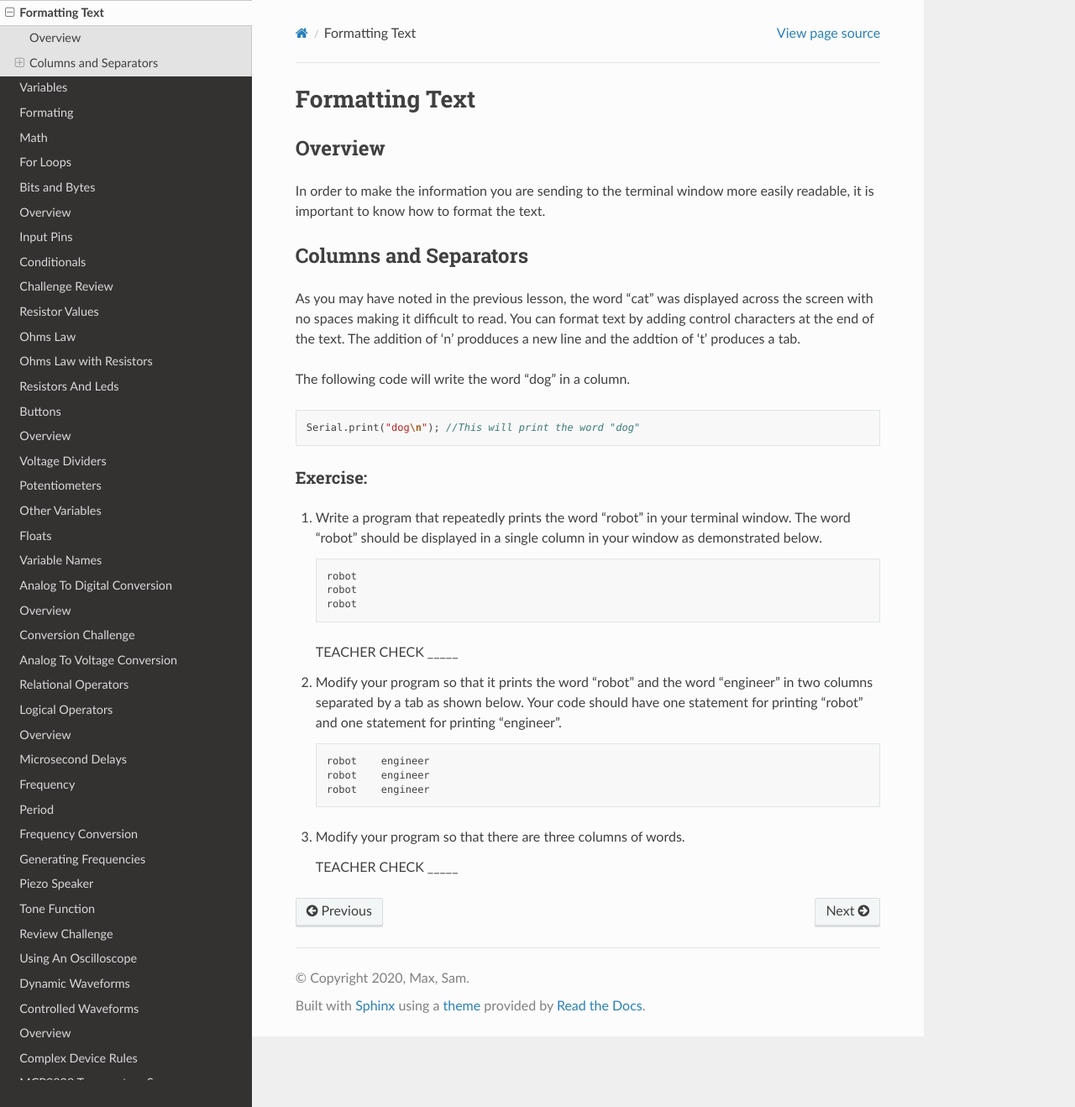
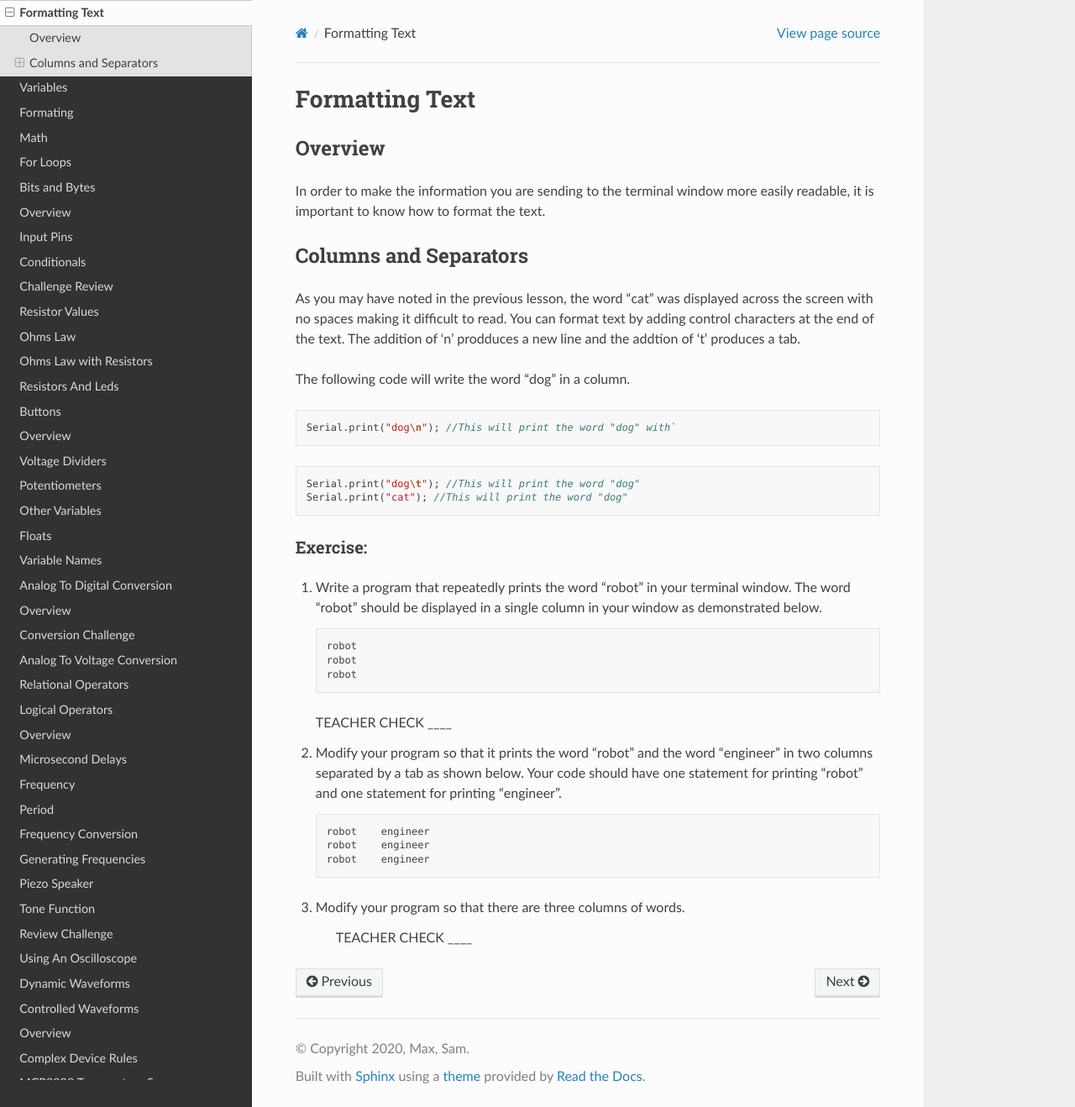
Before and after one commit to maxtkc/mvths-wiki, a Sphinx documentation site: the page built from docs/014b-formating-serial-communication.rst, in a window 1280 px wide and 1318 px high. Shown: the whole window at 84% size. Built offline with Sphinx 7.4.7 and the Read the Docs theme 2.0.0, drawn with Linux system fonts in a browser that asks for light colours; pages that are not in the unit, such as notebooks, are missing from menus.

Commit message:
Update 014b-formating-serial-communication.rst

```diff
--- a/docs/014b-formating-serial-communication.rst
+++ b/docs/014b-formating-serial-communication.rst
@@ -15,7 +15,12 @@ The following code will write the word "dog" in a column.
 
 .. code-block:: c
 
-   Serial.print("dog\n"); //This will print the word "dog"
+   Serial.print("dog\n"); //This will print the word "dog" with`
+
+.. code-block:: c
+
+   Serial.print("dog\t"); //This will print the word "dog"
+   Serial.print("cat"); //This will print the word "dog"
 
 Exercise:
 ~~~~~~~~~
@@ -28,7 +33,7 @@ Exercise:
       robot
       robot
 
-   TEACHER CHECK \_\_\_\_\_
+   TEACHER CHECK ____
 
 #. Modify your program so that it prints the word "robot" and the word "engineer" in two columns separated by a tab as shown below. Your code should have one statement for printing "robot" and one statement for printing "engineer".
 
@@ -40,4 +45,4 @@ Exercise:
 
 #. Modify your program so that there are three columns of words.
 
-   TEACHER CHECK \_\_\_\_\_
+      TEACHER CHECK ____
```
